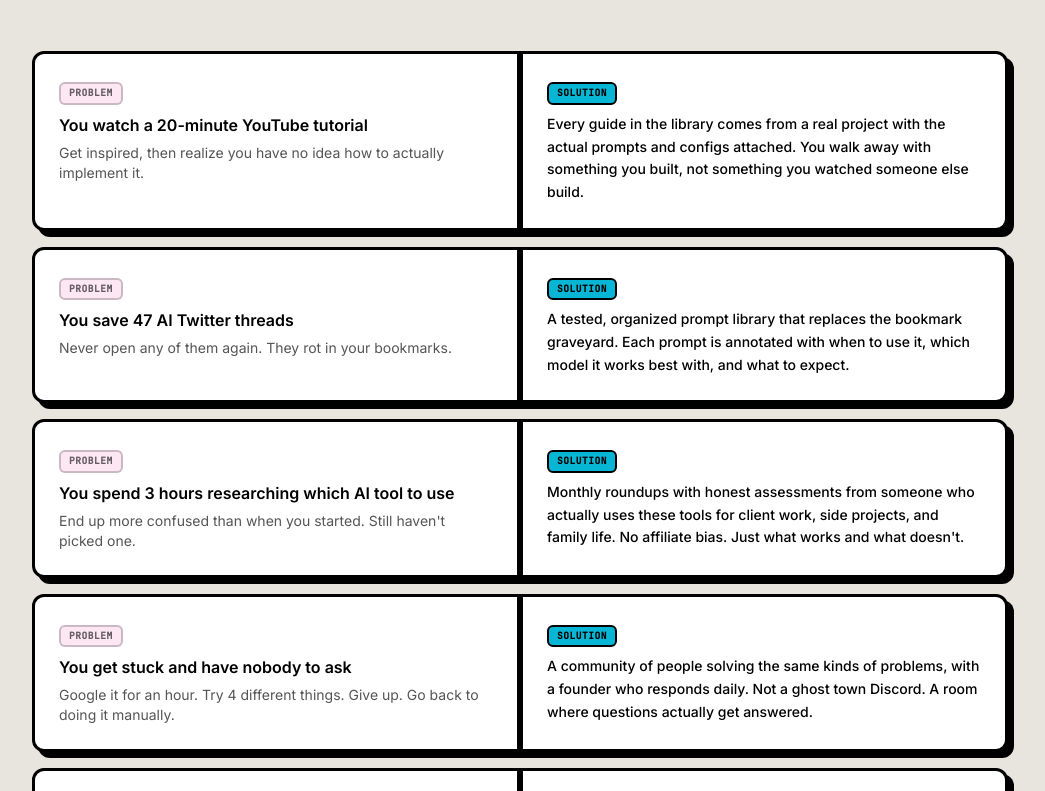
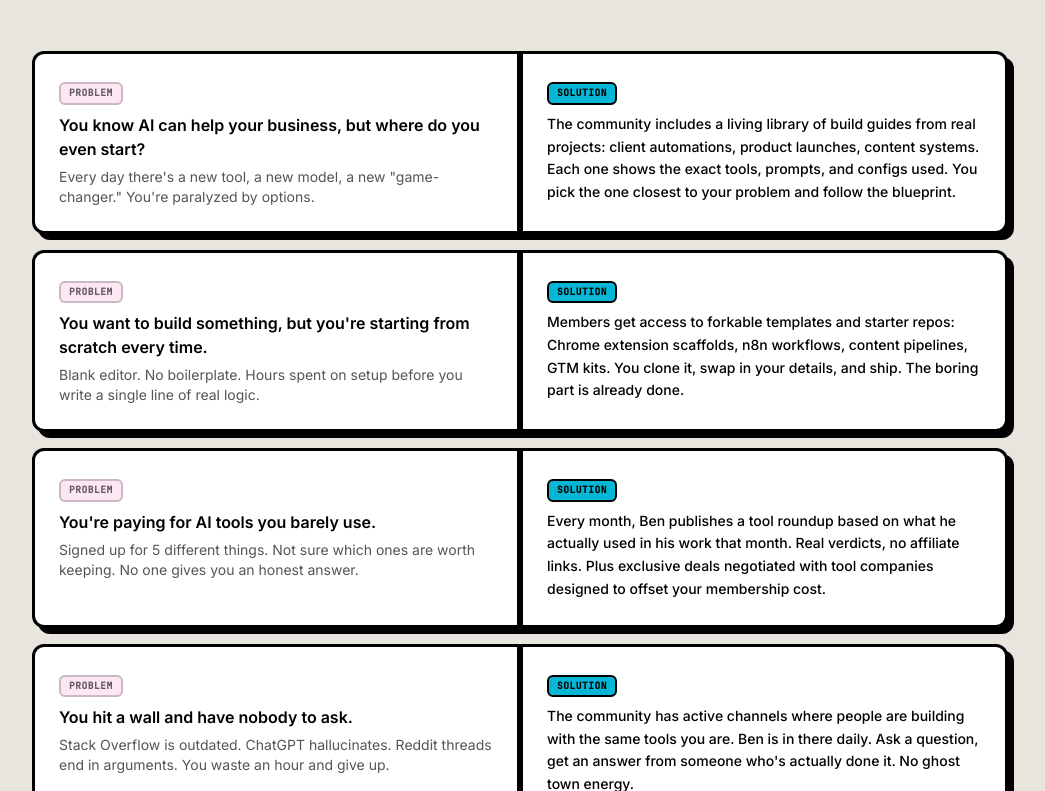
Before and after one commit to xBenJamminx/community-landing, a SvelteKit app: page / in a window 1280 px wide. Shown: the part 1229-2020 px from the top of the page, without its empty margins (120-1165 px from the left). Built offline with nearby package versions, Linux system fonts and the light colour scheme.

Commit message:
fix: rewrite problem/solution pairs to reflect actual community offerings

```diff
--- a/src/routes/+page.svelte
+++ b/src/routes/+page.svelte
@@ -169,29 +169,29 @@
 		<div class="mt-12 space-y-4">
 			{#each [
 				{
-					problem: 'You watch a 20-minute YouTube tutorial',
-					pain: 'Get inspired, then realize you have no idea how to actually implement it.',
-					solution: 'Every guide in the library comes from a real project with the actual prompts and configs attached. You walk away with something you built, not something you watched someone else build.'
+					problem: 'You know AI can help your business, but where do you even start?',
+					pain: 'Every day there\'s a new tool, a new model, a new "game-changer." You\'re paralyzed by options.',
+					solution: 'The community includes a living library of build guides from real projects: client automations, product launches, content systems. Each one shows the exact tools, prompts, and configs used. You pick the one closest to your problem and follow the blueprint.'
 				},
 				{
-					problem: 'You save 47 AI Twitter threads',
-					pain: 'Never open any of them again. They rot in your bookmarks.',
-					solution: 'A tested, organized prompt library that replaces the bookmark graveyard. Each prompt is annotated with when to use it, which model it works best with, and what to expect.'
+					problem: 'You want to build something, but you\'re starting from scratch every time.',
+					pain: 'Blank editor. No boilerplate. Hours spent on setup before you write a single line of real logic.',
+					solution: 'Members get access to forkable templates and starter repos: Chrome extension scaffolds, n8n workflows, content pipelines, GTM kits. You clone it, swap in your details, and ship. The boring part is already done.'
 				},
 				{
-					problem: 'You spend 3 hours researching which AI tool to use',
-					pain: 'End up more confused than when you started. Still haven\'t picked one.',
-					solution: 'Monthly roundups with honest assessments from someone who actually uses these tools for client work, side projects, and family life. No affiliate bias. Just what works and what doesn\'t.'
+					problem: 'You\'re paying for AI tools you barely use.',
+					pain: 'Signed up for 5 different things. Not sure which ones are worth keeping. No one gives you an honest answer.',
+					solution: 'Every month, Ben publishes a tool roundup based on what he actually used in his work that month. Real verdicts, no affiliate links. Plus exclusive deals negotiated with tool companies designed to offset your membership cost.'
 				},
 				{
-					problem: 'You get stuck and have nobody to ask',
-					pain: 'Google it for an hour. Try 4 different things. Give up. Go back to doing it manually.',
-					solution: 'A community of people solving the same kinds of problems, with a founder who responds daily. Not a ghost town Discord. A room where questions actually get answered.'
+					problem: 'You hit a wall and have nobody to ask.',
+					pain: 'Stack Overflow is outdated. ChatGPT hallucinates. Reddit threads end in arguments. You waste an hour and give up.',
+					solution: 'The community has active channels where people are building with the same tools you are. Ben is in there daily. Ask a question, get an answer from someone who\'s actually done it. No ghost town energy.'
 				},
 				{
-					problem: 'You see people shipping AI projects every week',
-					pain: 'Wonder what you\'re missing. Feel further behind every day.',
-					solution: 'Templates and starter repos you can fork and make your own. The difference between "I should build something" and actually having something live by Sunday.'
+					problem: 'You have ideas but zero time to figure out the "how."',
+					pain: 'Full-time job. Kids. By the time you sit down to build, you\'re too tired to research the approach.',
+					solution: 'The prompt library and template vault are designed for exactly this. Grab a tested prompt for your use case, plug it into the right model, and get a result in minutes. No research rabbit holes. No trial and error. Just output.'
 				}
 			] as row, i}
 				<div class="reveal grid gap-0 md:grid-cols-2" style="transition-delay: {i * 60}ms;">
```
